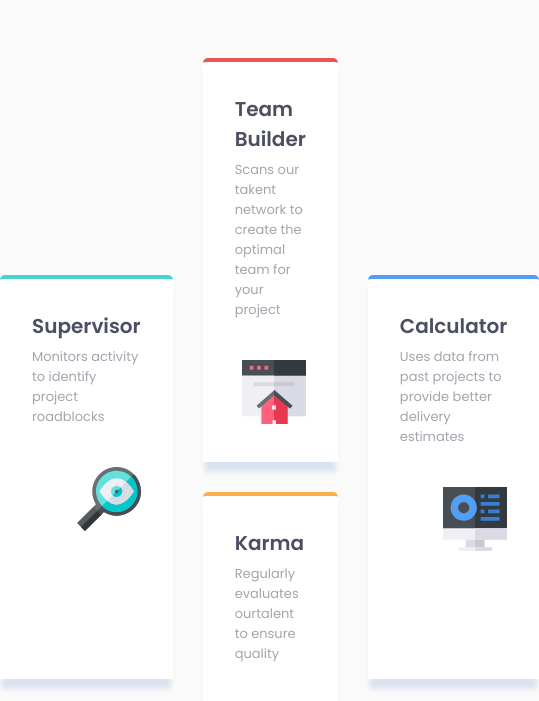
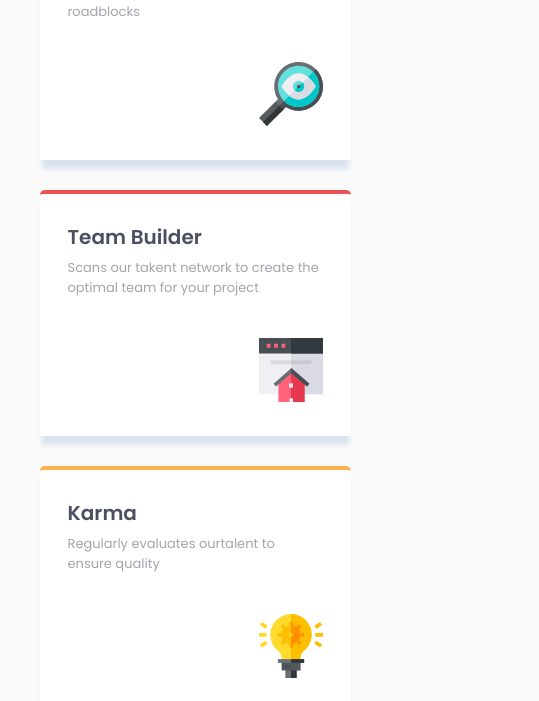
Before and after one commit to jreed-11/JReed-four-card-feature-section, a plain HTML site: page index.html in a window 390 px wide. Shown: the part 391-1092 px from the top of the page, 539 px wide, since content can reach past the window. Drawn offline with Linux system fonts and the light colour scheme.

Commit message:
Update style.css
final styles applied to project to include media query for mobile

```diff
--- a/style.css
+++ b/style.css
@@ -11,8 +11,6 @@
   --headings: hsl(234, 12%, 34%);
   --p-text: hsl(229, 6%, 66%);
   --bg-color: hsl(0, 0%, 98%);
-
-  /* Font Sizes & Weights */
 }
 
 *,
@@ -46,18 +44,6 @@ body {
   font-weight: 600;
 }
 
-.card-container {
-  display: grid;
-  grid-template-columns: repeat(3, 1fr);
-  grid-template-rows: repeat(4, 1fr);
-  grid-template-areas:
-    ". card--tbuild ."
-    "card--super card--tbuild card--calc"
-    "card--super card--karma card--calc"
-    ". card--karma .";
-  gap: 3rem;
-}
-
 .header-container {
   margin: 0 auto;
   max-width: 50.4rem;
@@ -75,10 +61,24 @@ body {
   margin-bottom: 6.4rem;
 }
 
+/* Card Styles  */
+
+.card-container {
+  display: grid;
+  grid-template-columns: repeat(3, 1fr);
+  grid-template-rows: repeat(4, 1fr);
+  grid-template-areas:
+    ". card--tbuild ."
+    "card--super card--tbuild card--calc"
+    "card--super card--karma card--calc"
+    ". card--karma .";
+  gap: 3rem;
+}
+
 .card {
   background-color: white;
   border-radius: 5px 5px 0px 0px;
-  box-shadow: 0px 12px 5px -2px #d9e3ef;
+  box-shadow: 0px 11px 5px -2px #d9e3ef;
   padding: 3.2rem;
   text-align: left;
   max-width: 35rem;
@@ -120,3 +120,37 @@ body {
   grid-area: card--super;
   border-top: 4px solid var(--cyan-border);
 }
+
+/* Media Queries */
+
+@media (max-width: 770px) {
+  .main-container {
+    padding-bottom: 7.8rem;
+    max-width: 31.1rem;
+  }
+  .card-container {
+    display: flex;
+    flex-direction: column;
+    align-items: center;
+  }
+
+  .card {
+    padding: 2.8rem;
+  }
+
+  .card-container :nth-child(1) {
+    order: 2;
+  }
+  .card-container :nth-child(2) {
+    order: 4;
+  }
+  .card-container :nth-child(3) {
+    order: 3;
+  }
+  .card-container :nth-child(4) {
+    order: 1;
+  }
+  .heading {
+    font-size: 2.5rem;
+  }
+}
```
